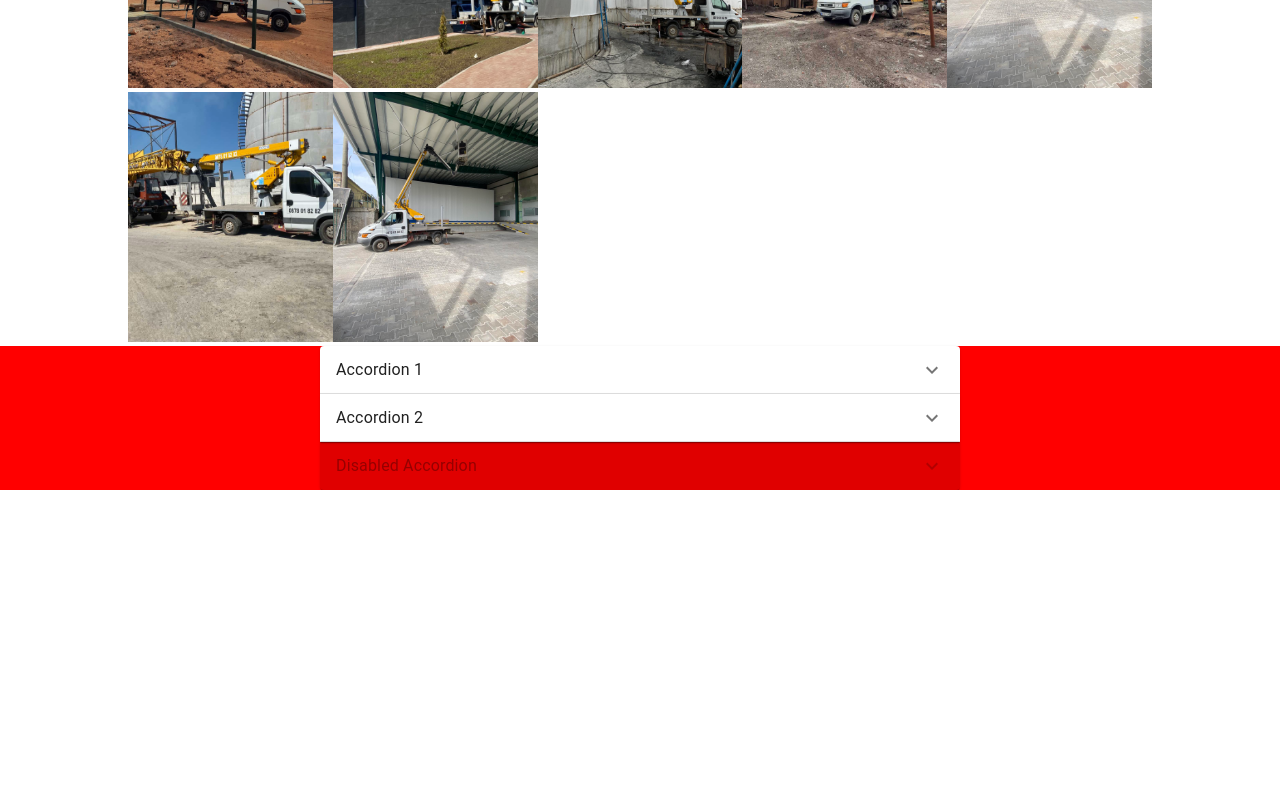
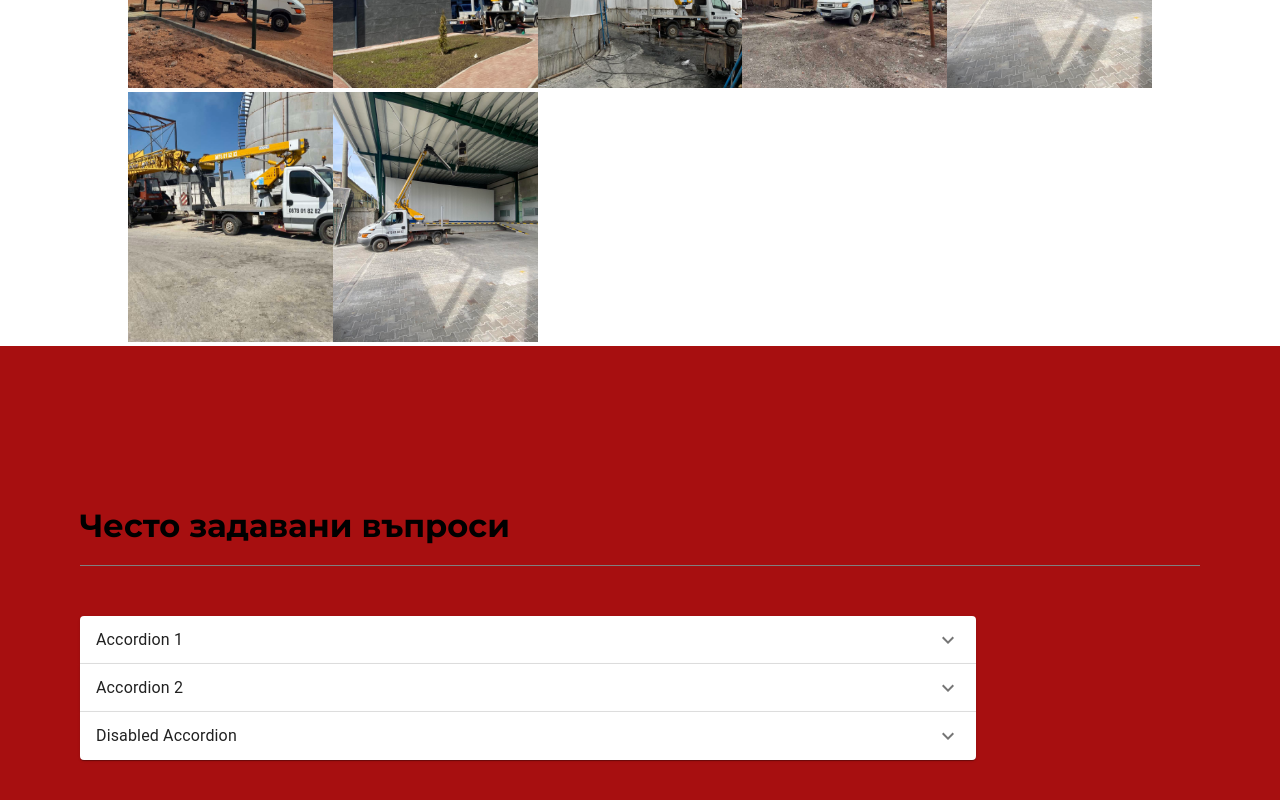
Before and after one commit to VeselinVasilev97/extralift, a React (Vite) app: page / in a window 1280 px wide. Shown: the part 1702-2502 px from the top of the page. Before the commit the page ends 2192 px from the top, so only its background shows below. Built offline with nearby package versions, Linux system fonts and the light colour scheme.

Commit message:
working on accordion still

```diff
--- a/src/components/Accordion/Accordion.jsx
+++ b/src/components/Accordion/Accordion.jsx
@@ -39,7 +39,7 @@ export default function BasicAccordion() {
           </Typography>
         </AccordionDetails>
       </Accordion>
-      <Accordion disabled>
+      <Accordion>
         <AccordionSummary
           expandIcon={<ExpandMoreIcon />}
           aria-controls="panel3a-content"
--- a/src/components/Accordion/Accordion.module.css
+++ b/src/components/Accordion/Accordion.module.css
@@ -1,3 +1,3 @@
 .accordion {
-    width: 50%;
+    width: 80%;
 }
--- a/src/components/Accordion/AccordionSection/AccordionSection.jsx
+++ b/src/components/Accordion/AccordionSection/AccordionSection.jsx
@@ -5,6 +5,9 @@ import Accordion from "../Accordion";
 const AccordionSection = () => {
   return (
     <div className={classes.accordionContainer}>
+      <div className={classes.accordionHeading}>
+        <h1>Често задавани въпроси</h1>
+      </div>
       <Accordion />
     </div>
   );
--- a/src/components/Accordion/AccordionSection/AccordionSection.module.css
+++ b/src/components/Accordion/AccordionSection/AccordionSection.module.css
@@ -1,6 +1,18 @@
 .accordionContainer {
   width: 100%;
   display: flex;
+  flex-direction: column;
   justify-content: center;
-  background-color: red;
+  background-color: #a70f10;
+  padding: 10rem 5rem;
 }
+
+.accordionHeading {
+    width: 100%;
+    border-bottom: 1px solid gray;
+    margin-bottom: 50px;
+}
+
+.accordionHeading h1 {
+    padding-bottom: 20px;
+}
```
